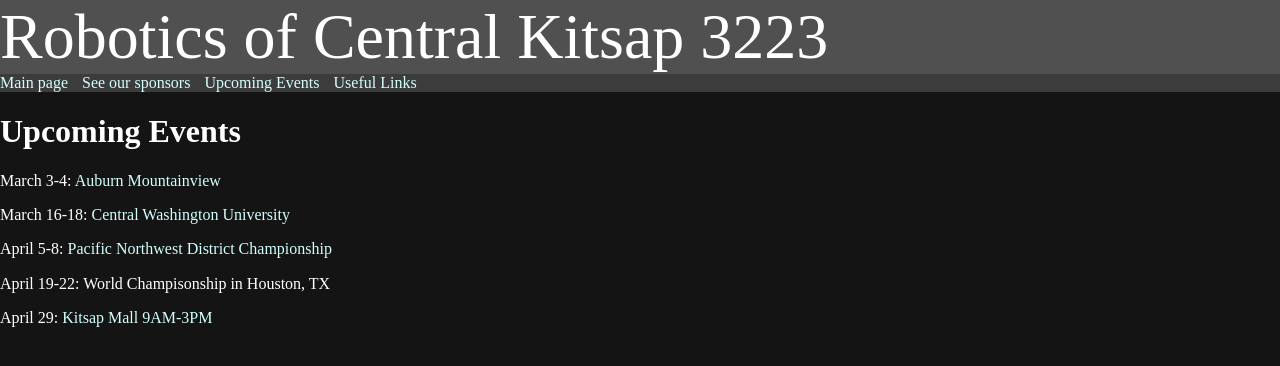
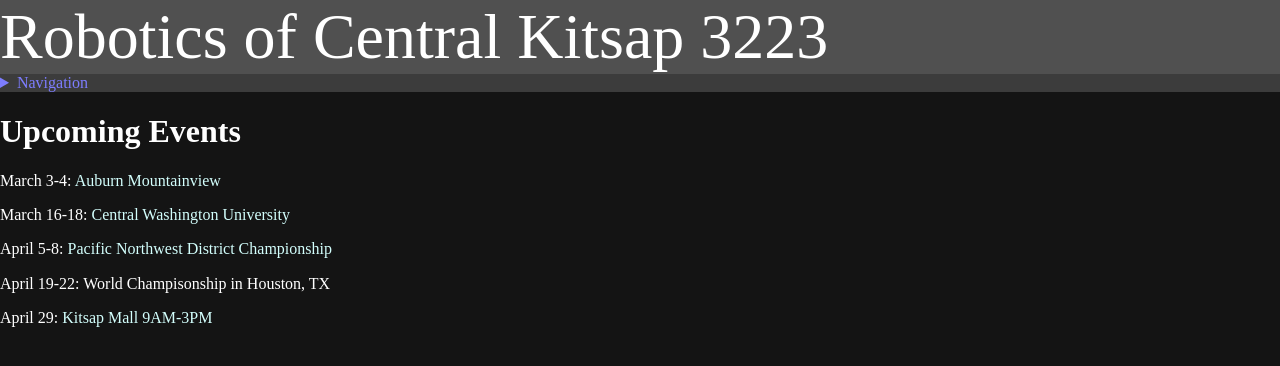
Before and after one commit to Spazdiesfirst360/Spazdiesfirst360.0.github.io, a plain HTML site: page events.html in a window 1280 px wide. Drawn offline with Linux system fonts and the light colour scheme.

Commit message:
Changes!

```diff
--- a/css/styles.css
+++ b/css/styles.css
@@ -5,7 +5,7 @@ body {
 
 nav {
     background-color: rgb(60,60,60);
-
+    color: rgb(125, 125, 255);
 }
 
 a.linka {
--- a/events.html
+++ b/events.html
@@ -15,9 +15,12 @@
                 Robotics of Central Kitsap 3223
             </header>
             <nav>
-                <! Navigation!!>
-                <div><a class="linka" href="index.html">Main page</a>  <a class="linka" href="sponsors.html">See our sponsors</a>   <a class="linka" href="events.html">Upcoming Events</a>  <a class="linka" href="team.html">Useful Links</a></div>
-            </nav>
+                    <! Navigation!!>
+                    <details>
+                        <summary>Navigation</summary>
+                        <div><a class="linka" href="index.html">Main page</a>  <a class="linka" href="sponsors.html">See our sponsors</a>   <a class="linka" href="events.html">Upcoming Events</a>  <a class="linka" href="team.html">Useful Links</a></div>
+                    </details>
+                </nav>
         <h1>
             <b>Upcoming Events</b>
         </h1>
```
Also changed, not shown: index.html (+6 -3 lines), sponsors.html (+6 -3 lines), team.html (+4 -1 lines).
